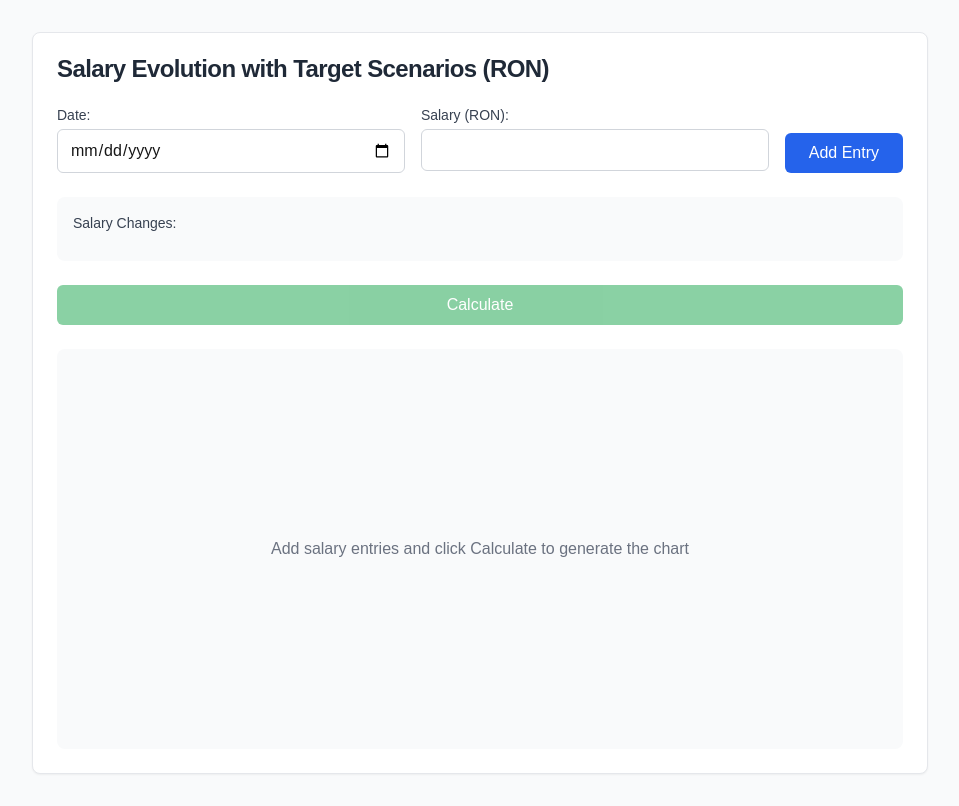
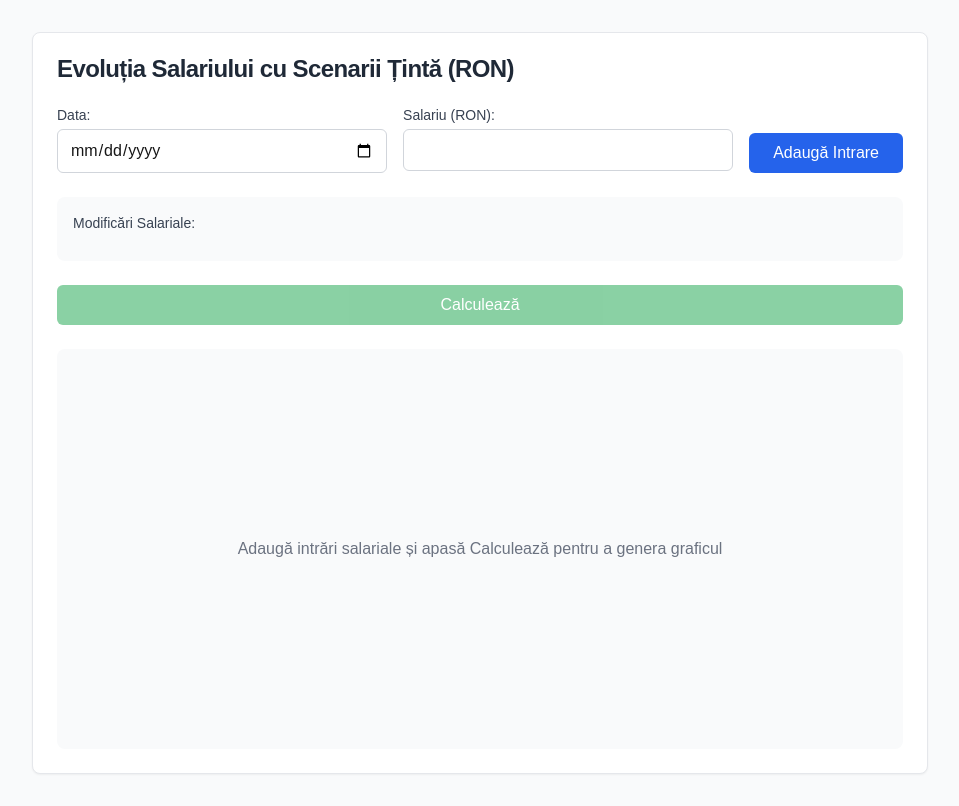
Before and after one commit to bvb-org/salary-chart, a Next.js app: page / in a window 1280 px wide. Shown: the whole page, without its empty margins (160-1119 px from the left). Built offline with nearby package versions, Linux system fonts and the light colour scheme.

Commit message:
chore: translate UI to romanian

```diff
--- a/src/components/SalaryChart.tsx
+++ b/src/components/SalaryChart.tsx
@@ -62,7 +62,7 @@ const SalaryChart = () => {
 
   const calculateChart = () => {
     if (salaryChanges.length === 0) {
-      alert('Please add at least one salary entry');
+      alert('Te rog adaugă cel puțin o intrare salarială');
       return;
     }
 
@@ -110,12 +110,12 @@ const SalaryChart = () => {
   return (
     <Card className="w-full max-w-4xl mx-auto bg-white shadow-lg">
       <CardHeader className="space-y-6">
-        <CardTitle className="text-2xl font-bold text-gray-800">Salary Evolution with Target Scenarios (RON)</CardTitle>
+        <CardTitle className="text-2xl font-bold text-gray-800">Evoluția Salariului cu Scenarii Țintă (RON)</CardTitle>
         <div className="space-y-6">
           <form onSubmit={addSalaryChange} className="space-y-4">
             <div className="flex gap-4 flex-wrap">
               <div className="flex-1 min-w-[200px]">
-                <label className="block text-sm font-medium text-gray-700 mb-1">Date:</label>
+                <label className="block text-sm font-medium text-gray-700 mb-1">Data:</label>
                 <input
                   type="date"
                   value={newDate}
@@ -125,7 +125,7 @@ const SalaryChart = () => {
                 />
               </div>
               <div className="flex-1 min-w-[200px]">
-                <label className="block text-sm font-medium text-gray-700 mb-1">Salary (RON):</label>
+                <label className="block text-sm font-medium text-gray-700 mb-1">Salariu (RON):</label>
                 <input
                   type="number"
                   value={newSalary}
@@ -139,14 +139,14 @@ const SalaryChart = () => {
                   type="submit"
                   className="bg-blue-600 text-white px-6 py-2 rounded-md hover:bg-blue-700 transition-colors focus:outline-none focus:ring-2 focus:ring-blue-500 focus:ring-offset-2"
                 >
-                  Add Entry
+                  Adaugă Intrare
                 </button>
               </div>
             </div>
           </form>
 
           <div className="space-y-3 bg-gray-50 p-4 rounded-lg">
-            <h3 className="text-sm font-medium text-gray-700">Salary Changes:</h3>
+            <h3 className="text-sm font-medium text-gray-700">Modificări Salariale:</h3>
             <div className="space-y-2">
               {salaryChanges.map((change, index) => (
                 <div key={index} className="flex justify-between items-center bg-white p-2 rounded-md shadow-sm">
@@ -157,7 +157,7 @@ const SalaryChart = () => {
                     onClick={() => removeSalaryChange(index)}
                     className="text-red-500 hover:text-red-600 text-sm font-medium focus:outline-none"
                   >
-                    Remove
+                    Șterge
                   </button>
                 </div>
               ))}
@@ -169,14 +169,14 @@ const SalaryChart = () => {
             className="w-full bg-green-600 text-white px-6 py-2 rounded-md hover:bg-green-700 transition-colors focus:outline-none focus:ring-2 focus:ring-green-500 focus:ring-offset-2 disabled:opacity-50 disabled:cursor-not-allowed"
             disabled={salaryChanges.length === 0}
           >
-            Calculate
+            Calculează
           </button>
 
           {chartData.length > 0 && (
             <div className="space-y-3 bg-gray-50 p-4 rounded-lg text-sm">
-              <p className="text-gray-700">Target salary to maintain original purchasing power: <span className="font-medium">{targetValues.maintainPowerTarget.toLocaleString()} RON</span></p>
-              <p className="text-gray-700">Current salary: <span className="font-medium">{targetValues.nominal.toLocaleString()} RON</span></p>
-              <p className="text-gray-700">Needed increase to maintain power: <span className="font-medium">{(targetValues.maintainPowerTarget - targetValues.nominal).toLocaleString()} RON</span></p>
+              <p className="text-gray-700">Salariu țintă pentru menținerea puterii de cumpărare: <span className="font-medium">{targetValues.maintainPowerTarget.toLocaleString()} RON</span></p>
+              <p className="text-gray-700">Salariu actual: <span className="font-medium">{targetValues.nominal.toLocaleString()} RON</span></p>
+              <p className="text-gray-700">Creștere necesară pentru menținerea puterii de cumparare: <span className="font-medium">{(targetValues.maintainPowerTarget - targetValues.nominal).toLocaleString()} RON</span></p>
             </div>
           )}
         </div>
@@ -205,7 +205,7 @@ const SalaryChart = () => {
                 />
                 <Tooltip
                   formatter={(value) => `${value.toLocaleString()} RON`}
-                  labelFormatter={(label) => `Date: ${label}`}
+                  labelFormatter={(label) => `Data: ${label}`}
                   contentStyle={{ backgroundColor: 'white', border: '1px solid #e5e7eb' }}
                 />
                 <Legend />
@@ -213,7 +213,7 @@ const SalaryChart = () => {
                   type="stepAfter"
                   dataKey="nominal"
                   stroke="#4f46e5"
-                  name="Actual Nominal Salary"
+                  name="Salariu Nominal Actual"
                   strokeWidth={2}
                   dot={{ fill: '#4f46e5', r: 1 }}
                 />
@@ -221,7 +221,7 @@ const SalaryChart = () => {
                   type="monotone"
                   dataKey="adjusted"
                   stroke="#059669"
-                  name="Inflation-Adjusted Salary"
+                  name="Salariu Ajustat la Inflație"
                   strokeWidth={2}
                   dot={{ fill: '#059669', r: 1 }}
                 />
@@ -229,7 +229,7 @@ const SalaryChart = () => {
                   type="monotone"
                   dataKey="maintainPowerTarget"
                   stroke="#d97706"
-                  name="Target (Maintain Power)"
+                  name="Țintă (Menținere Putere)"
                   strokeWidth={2}
                   strokeDasharray="5 5"
                   dot={{ fill: '#d97706', r: 1 }}
@@ -238,7 +238,7 @@ const SalaryChart = () => {
             </ResponsiveContainer>
           ) : (
             <div className="h-full flex items-center justify-center text-gray-500 bg-gray-50 rounded-lg">
-              Add salary entries and click Calculate to generate the chart
+              Adaugă intrări salariale și apasă Calculează pentru a genera graficul
             </div>
           )}
         </div>
```
